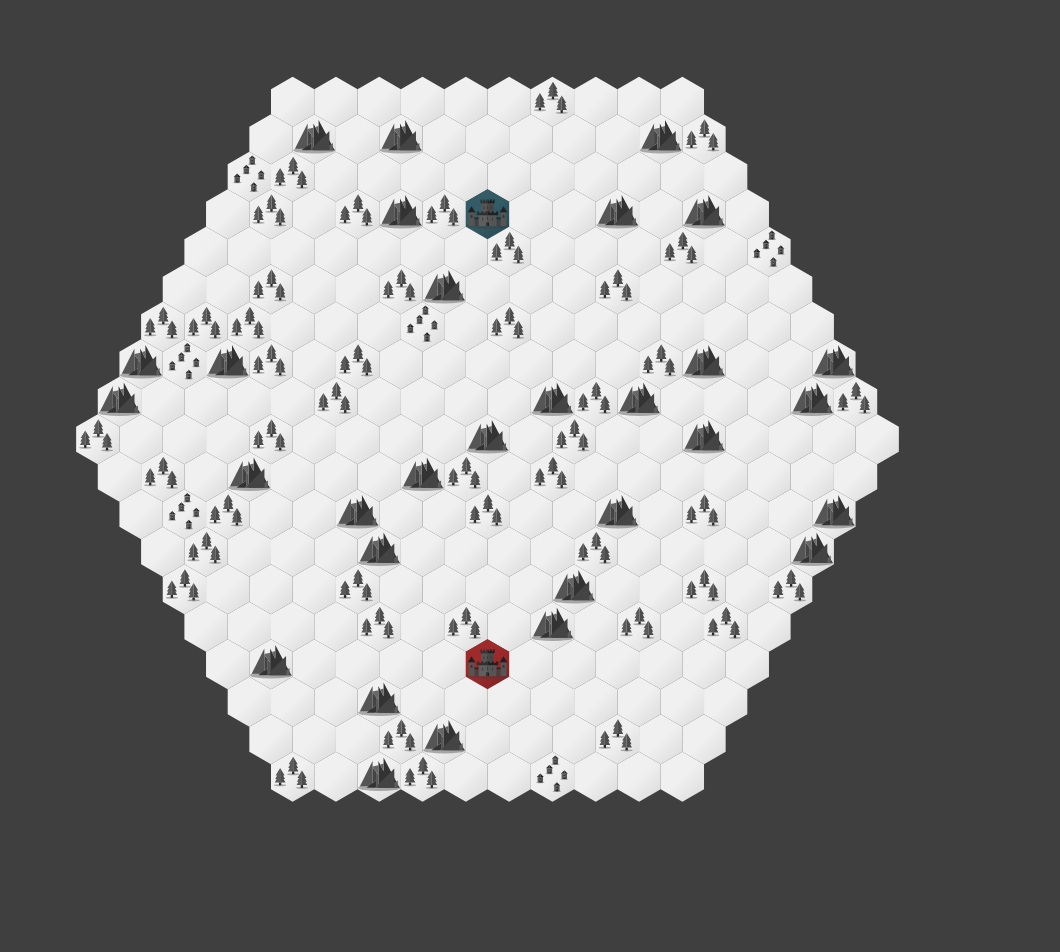
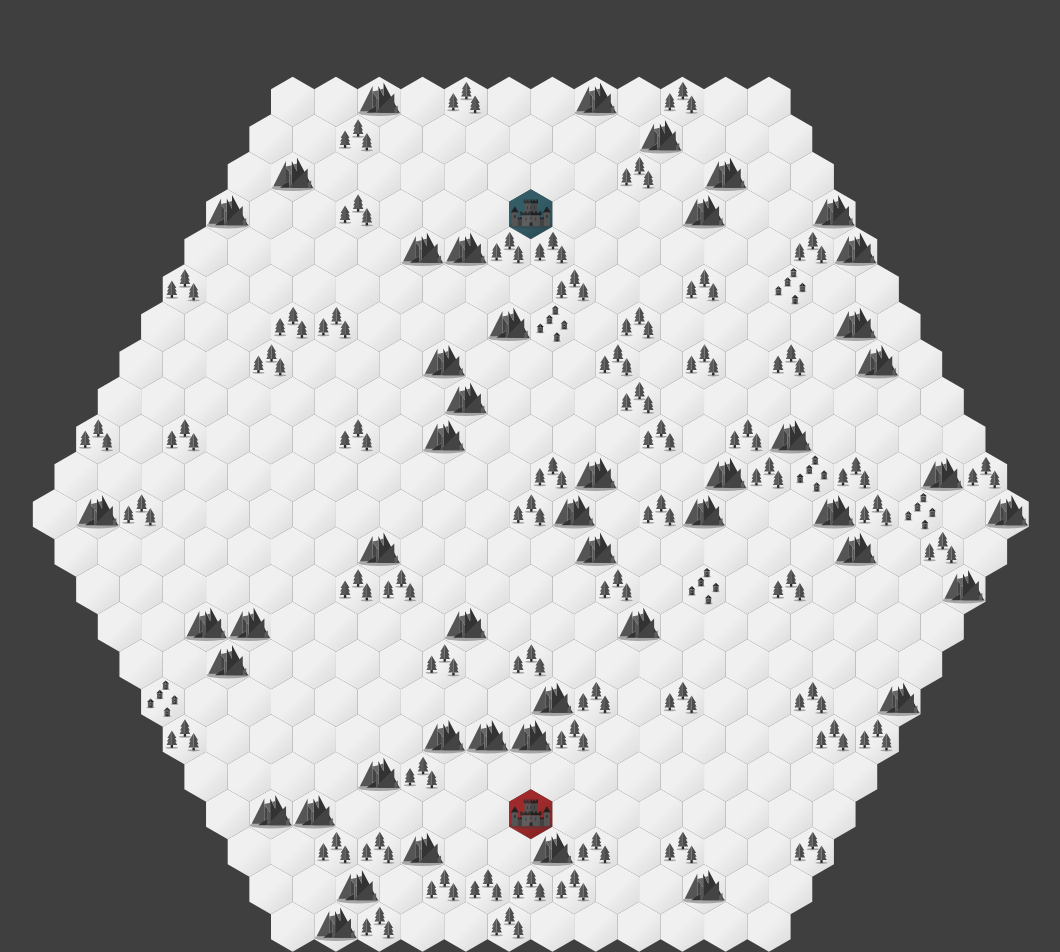
Before and after one commit to verbaviktor/heXtrategy, a plain HTML site: page index.html in a window 1280 px wide. Shown: the top 952 px of the page, without its empty margins (129-1189 px from the left). Drawn offline with nearby package versions, Linux system fonts and the light colour scheme; animation ran at ten frames a second.

Commit message:
Added seed based mapgen

```diff
--- a/index.html
+++ b/index.html
@@ -10,6 +10,7 @@
 
 <body>
     <canvas id="gamecanvas" width="1920px" height="1080px"></canvas>
+    <script src="https://cdnjs.cloudflare.com/ajax/libs/seedrandom/3.0.5/seedrandom.min.js"></script>
     <script type="module" src="scripts/script.js"></script>
 </body>
 
--- a/scripts/map.js
+++ b/scripts/map.js
@@ -6,6 +6,7 @@ import { Camp } from "./tiles/camp.js";
 import { Tower } from "./tiles/tower.js";
 import { Castle } from "./tiles/castle.js";
 import { Base } from "./tiles/base.js";
+import { generateControlledNoise } from "./noise.js";
 
 export class Map {
     constructor(radius, players) {
@@ -83,13 +84,15 @@ export class Map {
             null
         }
     }
-    generateTerrain() {
+    generateTerrain(seed) {
         const forest_density = 0.15
         const mountain_density = 0.1
         const village_density = 0.03
+        const noise = generateControlledNoise(seed, this.diameter)
         for (const row of this.matrix) {
+            const startIndex = Math.max(row[0].y, -this.radius + 1)
             for (const hex of row) {
-                const random = Math.random()
+                const random = noise[hex.x + startIndex][hex.y]
                 if (hex instanceof Base) {
                     continue
                 }
--- /dev/null
+++ b/scripts/noise.js
@@ -0,0 +1,23 @@
+// Function to generate controlled Perlin noise
+export function generateControlledNoise(seed, size) {
+    Math.seedrandom(seed);
+    var matrix = []
+    for (let y = 0; y < size; y++) {
+        var row = []
+        for (let x = 0; x < size; x++) {
+            const value = Math.random();
+            row.push(value)
+        }
+        matrix.push(row)
+    }
+    return matrix
+}
+
+// DJB2 Hash Function
+function stringToSeed(str) {
+    var hash = 5381;
+    for (var i = 0; i < str.length; i++) {
+        hash = (hash * 33) ^ str.charCodeAt(i);
+    }
+    return hash >>> 0; // Ensure the result is a non-negative integer
+}
--- a/scripts/script.js
+++ b/scripts/script.js
@@ -6,7 +6,7 @@ import { Player } from "./player.js";
 
 let canvas = document.querySelector('#gamecanvas');
 export let ctx = canvas.getContext('2d');
-export let map = new Map(10, [new Player('#335c67'), new Player("#9e2a2b")]);
+export let map = new Map(12, [new Player('#335c67'), new Player("#9e2a2b")]);
 export let camera = new Camera();
 export let input = new InputHandler();
 export let hoveredTileCoordinates;
@@ -17,13 +17,13 @@ let clickedTile;
 
 function gameLoop(timestamp) {
     deltaTime = (timestamp - lastTime) / 1000;
+    lastTime = timestamp;
 
     ctx.clearRect(0, 0, canvas.width, canvas.height);
     ctx.rect(0, 0, canvas.width, canvas.height);
     ctx.fillStyle = "#3F3F3F";
     ctx.fill();
     map.render();
-    lastTime = timestamp;
     hoveredTileCoordinates = camera.screenToHex(input.mousePosition[0], input.mousePosition[1])
 
     if (input.isKeyPressed("mouseButton0")) {
```
